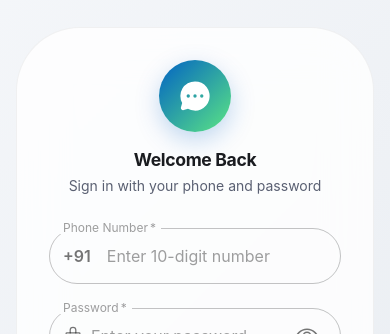
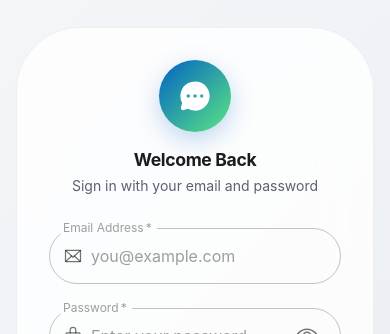
Before and after one commit to Ajinkyakakade02/Chat-App-Frontend, a React (Create React App) app: page /auth/login in a window 390 px wide. Shown: the part 121-455 px from the top of the page. Built offline with nearby package versions, Linux system fonts and the light colour scheme; no server answers.

Commit message:
Replace phone number with email for login process

```diff
--- a/src/pages/auth/Login.tsx
+++ b/src/pages/auth/Login.tsx
@@ -6,17 +6,16 @@ import {
   Box, Button, TextField, Typography, Alert, Stack,
   InputAdornment, CircularProgress, IconButton,
 } from '@mui/material';
-import { Lock, ChatCircleDots, Eye, EyeSlash, ArrowRight, Phone } from 'phosphor-react';
+import { Lock, ChatCircleDots, Eye, EyeSlash, ArrowRight, Envelope } from 'phosphor-react';
 import { useTheme } from '@mui/material/styles';
 
 const Login = () => {
   const navigate = useNavigate();
   const theme = useTheme();
   const [step, setStep] = useState<'login' | 'forgot' | 'otp' | 'reset'>('login');
-  const [phoneNumber, setPhoneNumber] = useState('');
+  const [email, setEmail] = useState('');
   const [password, setPassword] = useState('');
   const [showPassword, setShowPassword] = useState(false);
-  const [email, setEmail] = useState('');
   const [otp, setOtp] = useState('');
   const [newPassword, setNewPassword] = useState('');
   const [error, setError] = useState('');
@@ -29,32 +28,25 @@ const Login = () => {
     setError('');
     setLoading(true);
     try {
-      const digitsOnly = phoneNumber.replace(/\D/g, '');
-      const fullNumber = `+91${digitsOnly}`;
-      const user = await api.login(fullNumber, password);
+      const user = await api.login(email, password);
       localStorage.setItem('user', JSON.stringify(user));
-
-      // 👇 ADD THIS LINE - Set session expiry to 24 hours from now
       localStorage.setItem('session_expiry', String(Date.now() + 24 * 60 * 60 * 1000));
-
       navigate('/app');
     } catch (err: any) {
-      setError(err?.response?.data?.error || 'Invalid phone or password');
+      setError(err?.response?.data?.error || 'Invalid email or password');
     } finally {
       setLoading(false);
     }
   };
 
-  // Forgot Password - Step 1: Send OTP to email
+  // Forgot Password - Send OTP
   const handleForgotPassword = async (e: React.FormEvent) => {
     e.preventDefault();
     setError('');
     setSuccess('');
     setLoading(true);
     try {
-      const digitsOnly = phoneNumber.replace(/\D/g, '');
-      const fullNumber = `+91${digitsOnly}`;
-      await api.forgotPassword(fullNumber, email);
+      await api.forgotPassword(email);
       setSuccess('OTP sent to your email');
       setStep('otp');
     } catch (err: any) {
@@ -64,15 +56,13 @@ const Login = () => {
     }
   };
 
-  // Forgot Password - Step 2: Reset password with OTP
+  // Reset Password with OTP
   const handleResetPassword = async (e: React.FormEvent) => {
     e.preventDefault();
     setError('');
     setLoading(true);
     try {
-      const digitsOnly = phoneNumber.replace(/\D/g, '');
-      const fullNumber = `+91${digitsOnly}`;
-      await api.resetPassword(fullNumber, otp, newPassword);
+      await api.resetPassword(email, otp, newPassword);
       setSuccess('Password reset successfully. Please login.');
       setStep('login');
       setPassword('');
@@ -96,19 +86,19 @@ const Login = () => {
             {step === 'login' ? 'Welcome Back' : step === 'forgot' ? 'Forgot Password' : step === 'otp' ? 'Enter OTP' : 'Reset Password'}
           </Typography>
           <Typography variant="body2" color="text.secondary" mt={0.5}>
-            {step === 'login' ? 'Sign in with your phone and password' : ''}
+            {step === 'login' ? 'Sign in with your email and password' : ''}
           </Typography>
         </Stack>
 
         {error && <Alert severity="error" sx={{ mb: 2, borderRadius: 2 }}>{error}</Alert>}
         {success && <Alert severity="success" sx={{ mb: 2, borderRadius: 2 }}>{success}</Alert>}
 
-        {/* Step 1: Login */}
+        {/* Login */}
         {step === 'login' && (
           <form onSubmit={handleLogin}>
             <Stack spacing={3}>
-              <TextField fullWidth label="Phone Number" value={phoneNumber} onChange={(e) => setPhoneNumber(e.target.value.replace(/\D/g, '').slice(0, 10))} placeholder="Enter 10-digit number" required
-                InputProps={{ startAdornment: (<InputAdornment position="start"><Typography sx={{ fontWeight: 600, mr: 1 }}>+91</Typography></InputAdornment>) }}
+              <TextField fullWidth label="Email Address" type="email" value={email} onChange={(e) => setEmail(e.target.value)} placeholder="you@example.com" required
+                InputProps={{ startAdornment: (<InputAdornment position="start"><Envelope size={20} /></InputAdornment>) }}
                 sx={{ '& .MuiOutlinedInput-root': { borderRadius: 2 } }} />
               <TextField fullWidth label="Password" type={showPassword ? 'text' : 'password'} value={password} onChange={(e) => setPassword(e.target.value)} placeholder="Enter your password" required
                 InputProps={{
@@ -127,14 +117,12 @@ const Login = () => {
           </form>
         )}
 
-        {/* Step 2: Forgot Password - Enter Phone + Email */}
+        {/* Forgot Password */}
         {step === 'forgot' && (
           <form onSubmit={handleForgotPassword}>
             <Stack spacing={3}>
-              <TextField fullWidth label="Phone Number" value={phoneNumber} onChange={(e) => setPhoneNumber(e.target.value.replace(/\D/g, '').slice(0, 10))} placeholder="Enter your phone number" required
-                InputProps={{ startAdornment: (<InputAdornment position="start"><Typography sx={{ fontWeight: 600, mr: 1 }}>+91</Typography></InputAdornment>) }}
-                sx={{ '& .MuiOutlinedInput-root': { borderRadius: 2 } }} />
               <TextField fullWidth label="Email Address" type="email" value={email} onChange={(e) => setEmail(e.target.value)} placeholder="Enter your registered email" required
+                InputProps={{ startAdornment: (<InputAdornment position="start"><Envelope size={20} /></InputAdornment>) }}
                 sx={{ '& .MuiOutlinedInput-root': { borderRadius: 2 } }} />
               <Button type="submit" variant="contained" size="large" disabled={loading}
                 endIcon={<ArrowRight />} sx={{ borderRadius: 2, py: 1.5, fontWeight: 600, fontSize: '1rem', textTransform: 'none' }}>
@@ -145,7 +133,7 @@ const Login = () => {
           </form>
         )}
 
-        {/* Step 3: Enter OTP */}
+        {/* Enter OTP */}
         {step === 'otp' && (
           <form onSubmit={handleResetPassword}>
             <Stack spacing={3}>
```
